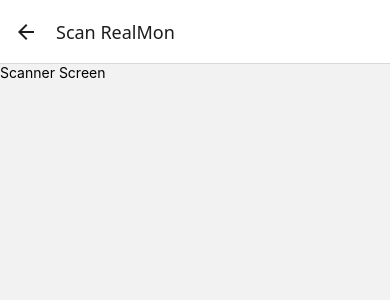
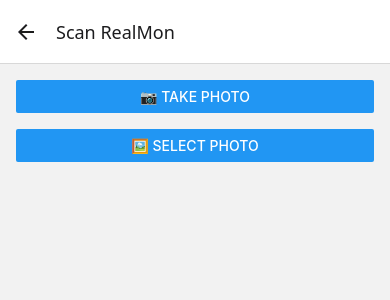
Before and after one commit to wulin-no2/realmon-frontend, a React Native app: screen /Scan in a window 390 px wide. Shown: the top 300 px of the page. Built offline with nearby package versions, Linux system fonts and the light colour scheme.

Commit message:
Added simple scanner

```diff
--- a/package.json
+++ b/package.json
@@ -26,7 +26,8 @@
     "react-native-safe-area-context": "5.4.0",
     "react-native-screens": "~4.10.0",
     "react-native-vector-icons": "^10.2.0",
-    "react-native-web": "^0.20.0"
+    "react-native-web": "^0.20.0",
+    "expo-image-picker": "~16.1.4"
   },
   "devDependencies": {
     "@babel/core": "^7.20.0"
--- a/screens/ScannerScreen.js
+++ b/screens/ScannerScreen.js
@@ -1,7 +1,120 @@
-import { View, Text } from 'react-native';
+import React, { useState } from 'react';
+import { View, Text, Button, Image, ActivityIndicator, FlatList, Linking, StyleSheet, Alert } from 'react-native';
+import * as ImagePicker from 'expo-image-picker';
 
 export default function ScannerScreen() {
+  const [imageUri, setImageUri] = useState(null);
+  const [results, setResults] = useState([]);
+  const [loading, setLoading] = useState(false);
+
+  const askPermissions = async () => {
+    const { status } = await ImagePicker.requestCameraPermissionsAsync();
+    if (status !== 'granted') {
+      Alert.alert('Permission needed', 'Camera permission is required to take photos.');
+      return false;
+    }
+    return true;
+  };
+
+  const takePhoto = async () => {
+    const hasPermission = await askPermissions();
+    if (!hasPermission) return;
+
+    const result = await ImagePicker.launchCameraAsync({
+      mediaTypes: ImagePicker.MediaTypeOptions.Images,
+      quality: 0.8,
+    });
+
+    if (!result.canceled && result.assets.length > 0) {
+      const uri = result.assets[0].uri;
+      setImageUri(uri);
+      scanImage(uri);
+    }
+  };
+
+  const pickImage = async () => {
+    const result = await ImagePicker.launchImageLibraryAsync({
+      mediaTypes: ImagePicker.MediaTypeOptions.Images,
+      quality: 0.8,
+    });
+
+    if (!result.canceled && result.assets.length > 0) {
+      const uri = result.assets[0].uri;
+      setImageUri(uri);
+      scanImage(uri);
+    }
+  };
+
+  const scanImage = async (uri) => {
+    setLoading(true);
+    try {
+      const formData = new FormData();
+      formData.append('image', {
+        uri,
+        type: 'image/jpeg',
+        name: 'scan.jpg',
+      });
+
+      const response = await fetch('http://192.168.1.185:8080/api/scan', {
+        method: 'POST',
+        headers: {
+          'Content-Type': 'multipart/form-data',
+        },
+        body: formData,
+      });
+
+      if (!response.ok) {
+        throw new Error(`HTTP error! status: ${response.status}`);
+      }
+
+      const data = await response.json();
+      setResults(data);
+    } catch (error) {
+      console.error('Scan error:', error);
+      Alert.alert('Error', 'Failed to identify species.');
+    } finally {
+      setLoading(false);
+    }
+  };
+
   return (
-    <View><Text>Scanner Screen</Text></View>
+    <View style={styles.container}>
+      <Button title="📷 Take Photo" onPress={takePhoto} />
+      <View style={{ marginVertical: 8 }} />
+      <Button title="🖼️ Select Photo" onPress={pickImage} />
+
+      {imageUri && (
+        <Image source={{ uri: imageUri }} style={styles.preview} />
+      )}
+
+      {loading && <ActivityIndicator size="large" color="#2196f3" style={{ marginTop: 12 }} />}
+
+      <FlatList
+        data={results}
+        keyExtractor={(_, index) => index.toString()}
+        renderItem={({ item }) => (
+          <View style={styles.card}>
+            <Image source={{ uri: item.imageUrl }} style={styles.resultImage} />
+            <Text style={styles.title}>{item.name || item.scientificName}</Text>
+            <Text style={styles.meta}>{item.category} • Score: {item.score.toFixed(2)}</Text>
+            {item.wikiUrl && (
+              <Text style={styles.link} onPress={() => Linking.openURL(item.wikiUrl)}>
+                🔗 View on Wikipedia
+              </Text>
+            )}
+          </View>
+        )}
+      />
+    </View>
   );
 }
+
+const styles = StyleSheet.create({
+  container: { padding: 16 },
+  preview: { width: '100%', height: 200, marginVertical: 12, borderRadius: 8 },
+  card: { marginVertical: 10, padding: 12, backgroundColor: '#f0f0f0', borderRadius: 8 },
+  resultImage: { width: '100%', height: 180, borderRadius: 6 },
+  title: { fontSize: 18, fontWeight: 'bold', marginTop: 8 },
+  meta: { color: '#555', marginTop: 4, fontSize: 16 },
+  link: { color: '#007AFF', marginTop: 6 },
+});
```
Also changed, not shown: 1 other file (tests, documents, lock files or other folders).
